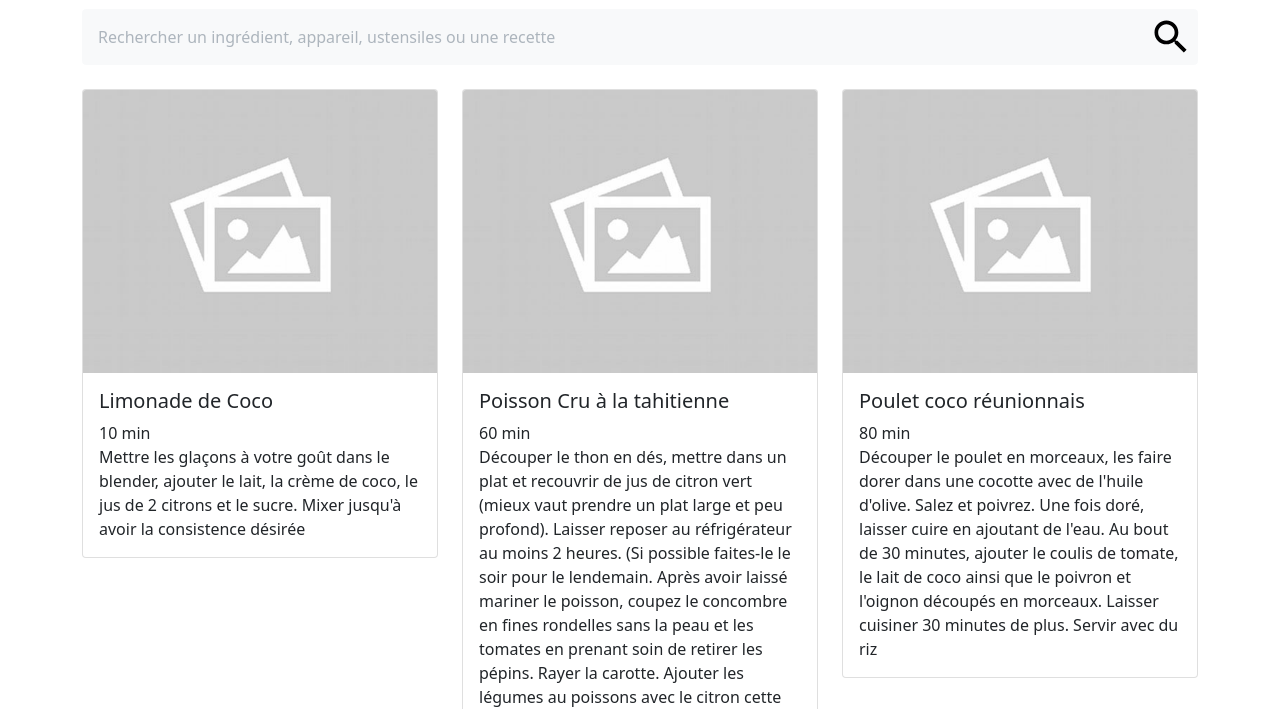
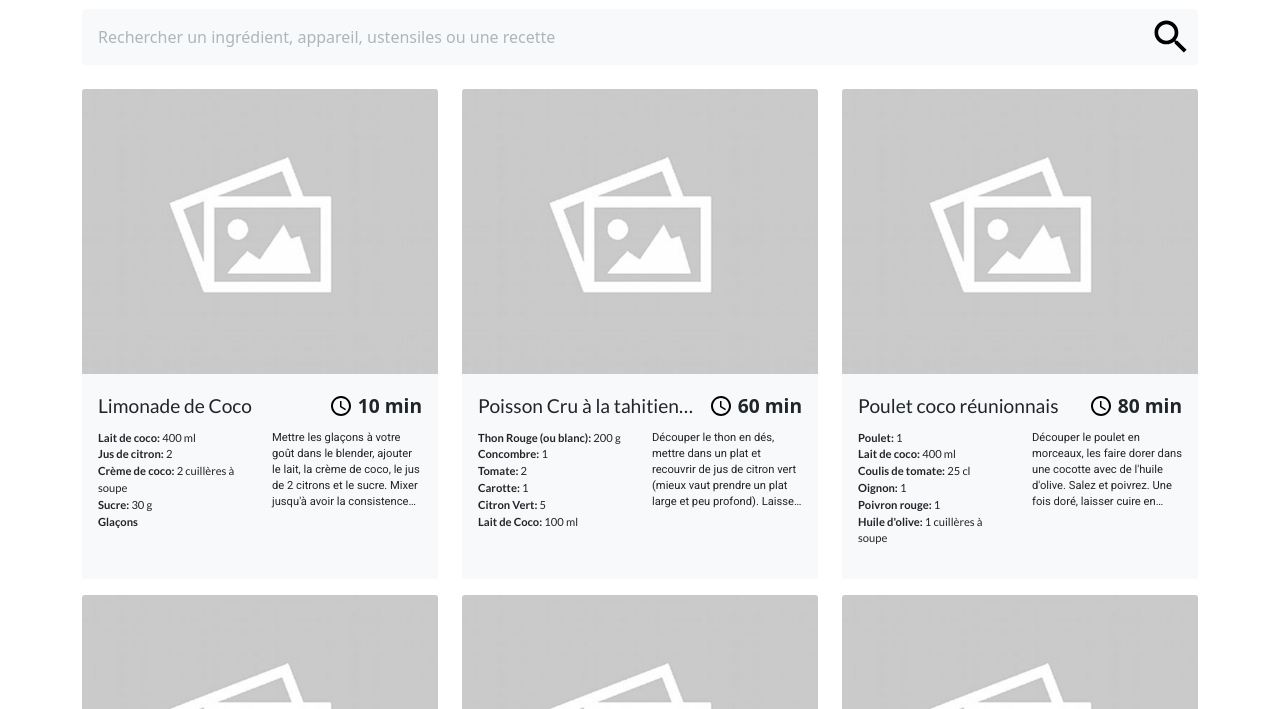
Before and after one commit to ykazarinov/YanekKazarinov_7_03012022, a website: page index.html in a window 1280 px wide. Shown: the part 91-800 px from the top of the page. Drawn offline with nearby package versions, Linux system fonts and the light colour scheme.

Commit message:
cards styles

```diff
--- a/data/recipes.js
+++ b/data/recipes.js
@@ -20,7 +20,7 @@ const recipes = [
             },
             {
                 "ingredient" : "Sucre",
-                "quantite" : 30,
+                "quantity" : 30,
                 "unit" : "grammes"
             },
             {
@@ -52,7 +52,7 @@ const recipes = [
             },
             {
                 "ingredient" : "Carotte",
-                "quantite" : 1
+                "quantity" : 1
             },
             {
                 "ingredient" : "Citron Vert",
--- a/index.html
+++ b/index.html
@@ -8,6 +8,11 @@
     <!--My styles-->
     <link href="css/style.css" rel="stylesheet" type="text/css" />
     <link rel="stylesheet" href="css/style.css" />
+
+    <!--Fonts-->
+    <link rel="preconnect" href="https://fonts.googleapis.com">
+    <link rel="preconnect" href="https://fonts.gstatic.com" crossorigin>
+    <link href="https://fonts.googleapis.com/css2?family=Lato:wght@400;700&family=Roboto&display=swap" rel="stylesheet">
 
     <title>Les petits plats</title>
     <meta name="viewport" content="width=device-width,initial-scale=1" />
--- a/scripts/templates/card.js
+++ b/scripts/templates/card.js
@@ -8,16 +8,59 @@ class cardTemplate{
         this.ustensils = data.ustensils
     }
 
+    getIngredients(){
+
+        let content = `<dl>`
+        this.ingredients.forEach(myIngredient => {
+            let ingredient = myIngredient.ingredient
+            let quantity
+            if(myIngredient.quantity){
+                ingredient += ': '
+                quantity = myIngredient.quantity
+            }else{
+                quantity = ''
+            }
+            let unit
+            if(myIngredient.unit){
+                if(myIngredient.unit === 'grammes'){
+                    unit = 'g'
+                }else{
+                    unit = myIngredient.unit
+                }
+
+            }else{
+                unit = ''
+            }
+            let ingredDOM =
+            `<dt class='font-weight-bold'>${ingredient}</dt>
+            <dd>${quantity} ${unit}</dd>
+            `
+            content += ingredDOM
+
+        })
+        content += `</dl>`
+        return content
+    }
+
     getCardDOM(){
         const card = document.createElement( 'div' )
-        card.classList.add('col-4')
+        card.classList.add('col-12')
+        card.classList.add('col-md-6')
+        card.classList.add('col-lg-4')
+        card.classList.add('mb-3')
+        card.classList.add('card-container')
         let cardContent =
-        `<div class="card">
-            <img class="card-img-top" src="images/empty.jpg" alt="Card image cap">
-            <div class="card-body">
-            <h5 class="card-title">${this.name}</h5>
-            <div class='time'>${this.time} min</div>
-            <p class="card-text">${this.desc}</p>
+        `<div class="card bg-light border-0">
+            <img class="card-img-top" src="images/empty.jpg" alt="${this.name}">
+            <div class="card-body flex">
+                <div class = 'row title mb-2'>
+                    <h5 class="card-title" title='${this.name}'>${this.name}</h5>
+                    <div class='time'>${this.time} min</div>
+                </div>
+                <div class='row desk'>
+                    <div class='col-6 ingredients'>${this.getIngredients()}</div>
+                    <p class="col-6 card-text">${this.desc}</p>
+                </div>
 
             </div>
         </div>`
--- a/scss/_variable_overrides.scss
+++ b/scss/_variable_overrides.scss
@@ -1,2 +1,7 @@
 @import "../node_modules/bootstrap/scss/bootstrap";
 $input-placeholder-color: $gray-500;
+
+$font-family-lato: 'Lato', sans-serif;
+$font-family-roboto: 'Roboto', sans-serif;
+
+$headings-font-family: $font-family-lato;
--- a/scss/style.scss
+++ b/scss/style.scss
@@ -7,3 +7,71 @@
     background-position-x: 99%;
     background-position-y: center;
 }
+
+.card-text{
+    font-family: $font-family-roboto;
+    font-size: .7rem;
+    overflow: hidden;
+    line-height: 1rem;
+    max-height: 5rem;
+
+    display: -webkit-box;
+    -webkit-line-clamp: 5;
+    -webkit-box-orient: vertical;
+    text-overflow: ellipsis;
+
+
+}
+
+.ingredients{
+    font-family: $font-family-lato;
+    font-size: .7rem;
+}
+
+
+dt, dd{
+    display: inline;
+    line-height: 1rem;
+  }
+
+  dd:after {
+    content: '\A';
+    white-space: pre;
+}
+
+.card-title{
+    line-height: 2rem;
+    margin-bottom: 0;
+    font-size: 1.2rem;
+    width: unset;
+    white-space: nowrap;
+    overflow: hidden;
+    text-overflow: ellipsis;
+    max-width: 70%;
+}
+
+.time{
+    line-height: 2rem;
+    background-image: url('../images/time.svg');
+    background-position: left center;
+    background-repeat: no-repeat;
+    width: unset;
+    display: flex;
+    align-items: center;
+    padding-left: 1.7rem;
+    font-size: 1.2rem;
+    font-weight: bold;
+
+
+}
+
+.card-container{
+    display: flex;
+
+}
+
+.title{
+    display: flex;
+    justify-content: space-between;
+    flex-wrap: nowrap;
+}
```
Also changed, not shown: scripts/index.js (+0 -11 lines), css/style.css, images/time.svg (added), 1 other file.
